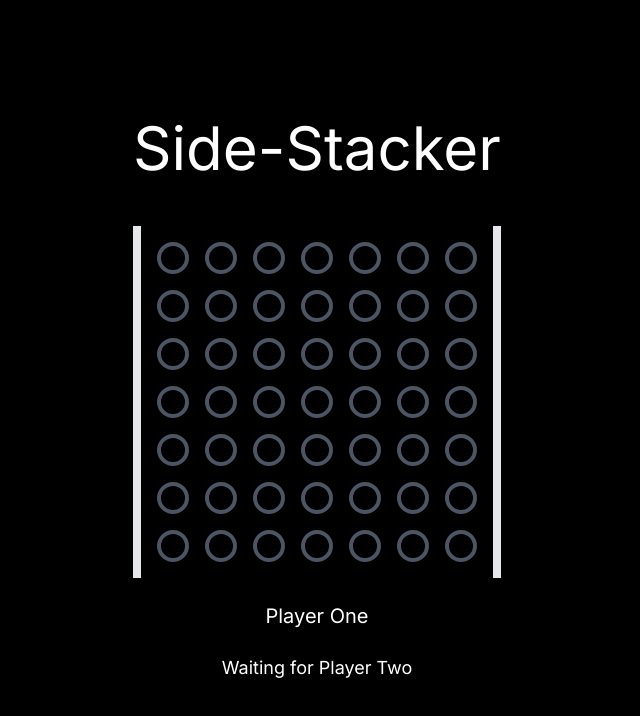
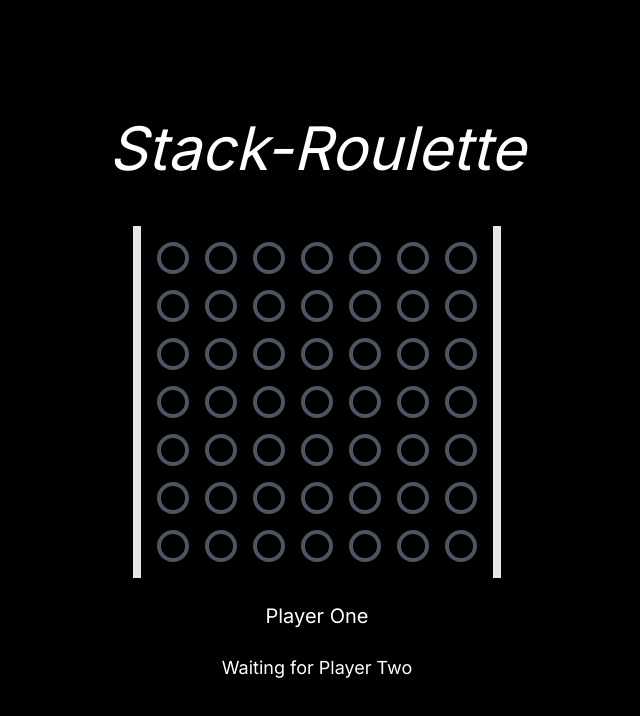
Before and after one commit to timhagn/side-stacker, a Next.js app: page / in a window 1280 px wide. Shown: the top 716 px of the page, without its empty margins (323-963 px from the left). Built offline with nearby package versions, Linux system fonts and the light colour scheme; no server answers.

Commit message:
adapt README.md & change Title to 'Stack-Roulette'

```diff
--- a/src/app/layout.tsx
+++ b/src/app/layout.tsx
@@ -7,7 +7,7 @@ import './globals.css'
 const inter = Inter({ subsets: ['latin'] })
 
 export const metadata: Metadata = {
-  title: 'Side-Stacker Game',
+  title: 'Side-Stacker Game (Stack-Roulette)',
   description: 'Connect Four with a twist',
 }
 
--- a/src/app/page.tsx
+++ b/src/app/page.tsx
@@ -5,7 +5,7 @@ export default function Home() {
     <>
       <main className="flex flex-col min-h-screen items-center justify-center bg-black text-white">
         <header className="flex justify-center py-12 -mt-12">
-          <h1 className="text-6xl">Side-Stacker</h1>
+          <h1 className="text-6xl italic">Stack-Roulette</h1>
         </header>
         <SideStackerGame />
       </main>
```
Also changed, not shown: 1 other file (tests, documents, lock files or other folders).
